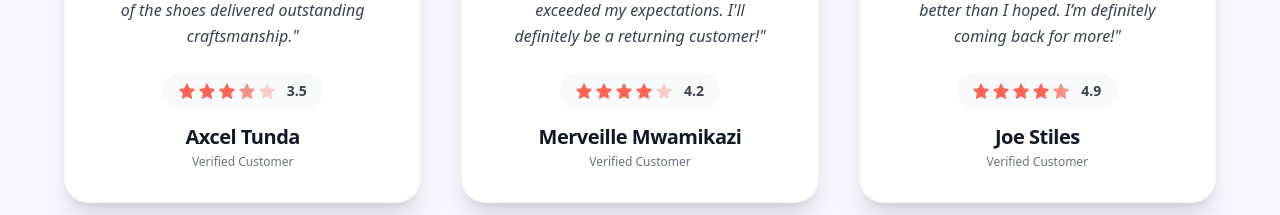
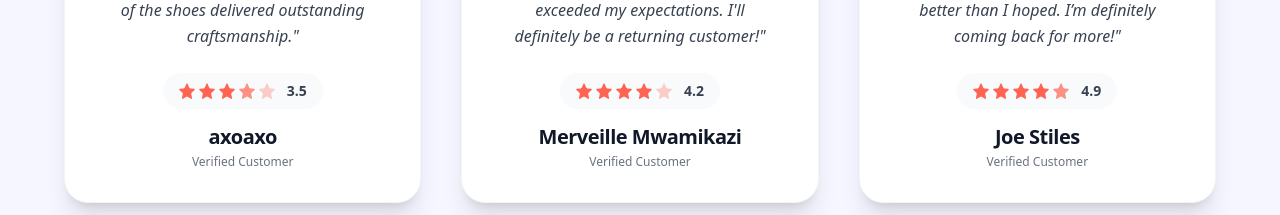
Before and after one commit to axoo01/Nike-Redefined, a React (Vite) app in the folder nikebody/: page / in a window 1280 px wide. Shown: the part 4040-4255 px from the top of the page. Built offline with nearby package versions, Linux system fonts and the light colour scheme; a web font is replaced by a local one.

Commit message:
Added customer reviewed

```diff
--- a/nikebody/src/constants/index.js
+++ b/nikebody/src/constants/index.js
@@ -73,7 +73,7 @@ export const services = [
 export const reviews = [
     {
         imgURL: customerX,
-        customerName: 'Axcel Tunda',
+        customerName: 'axoaxo',
         rating: 3.5,
         feedback: "The attention to detail and the quality of the shoes delivered outstanding craftsmanship."
     },
```
